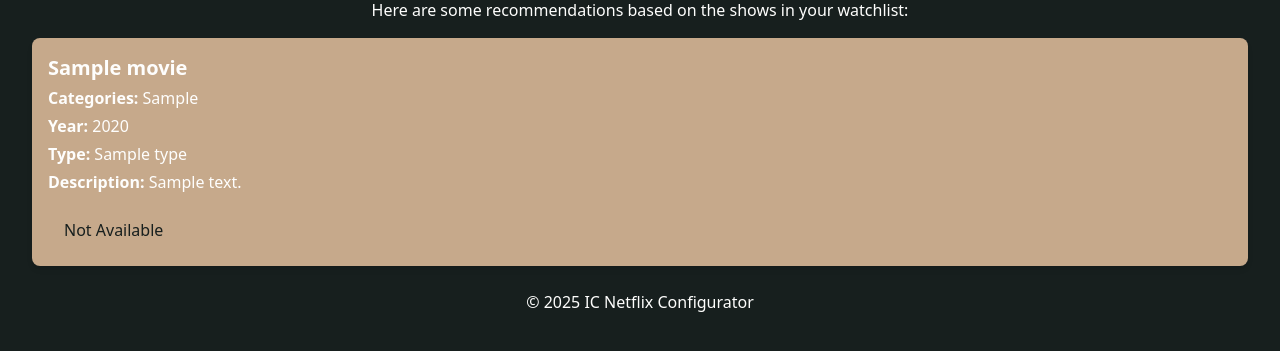
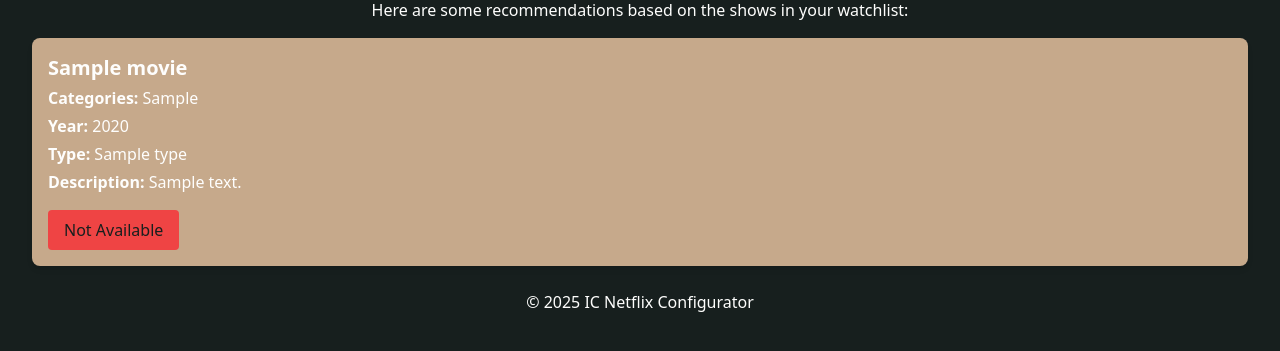
Before and after one commit to SSE-movies/general-app, a Flask app: template src/templates/recommendations.html in a window 1280 px wide. Shown: the part 122-473 px from the top of the page. Run offline with Flask 3, Linux system fonts and the light colour scheme; the template is opened without the code that fills it: most values are stand-ins (such as "Sample title", 1, 10 or a date in 2020).

Commit message:
Changed button in recommendations

```diff
--- a/src/templates/recommendations.html
+++ b/src/templates/recommendations.html
@@ -53,14 +53,11 @@
                             Added to Watchlist
                         </button>
                     {% elif movie.exists_in_database %}
-                        <form method="POST" action="{{ url_for('watchlist.add_to_watchlist_handler') }}">
-                            <input type="hidden" name="title" value="{{ movie.title }}">
-                            <button type="submit" class="bg-golden text-dark-forest px-4 py-2 text-sm rounded w-auto inline-block hover:bg-opacity-90 transition">
-                                Add to Watchlist
-                            </button>
-                        </form>
+                        <button disabled class="bg-green-700 text-dark-forest px-4 py-2 text-sm rounded w-auto inline-block opacity-75 cursor-not-allowed">
+                            Available
+                        </button>
                     {% else %}
-                        <button disabled class="bg-gray-500 text-dark-forest px-4 py-2 text-sm rounded w-auto inline-block opacity-75 cursor-not-allowed">
+                        <button disabled class="bg-red-500 text-dark-forest px-4 py-2 text-sm rounded w-auto inline-block opacity-75 cursor-not-allowed">
                             Not Available
                         </button>
                     {% endif %}
```
